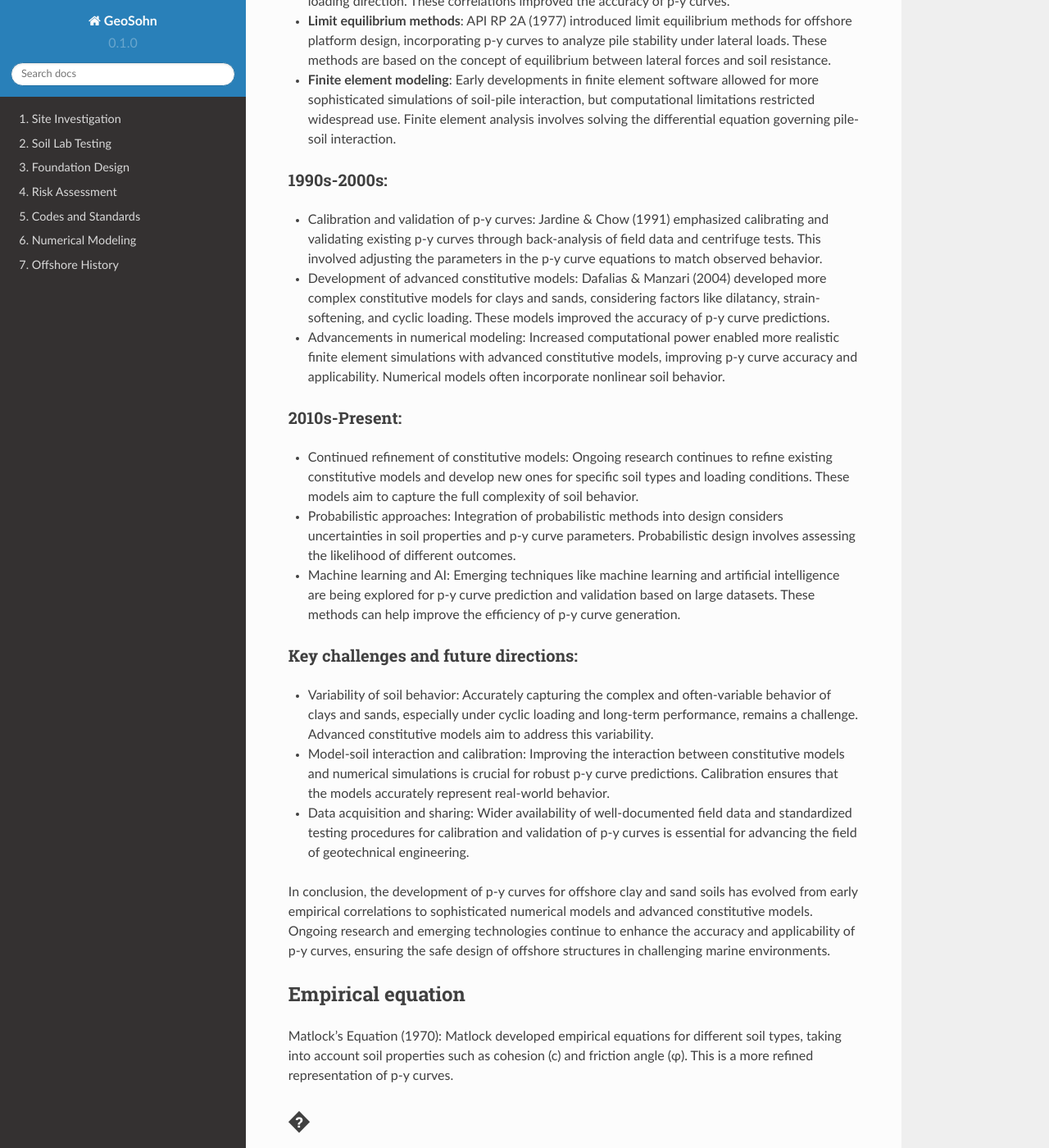
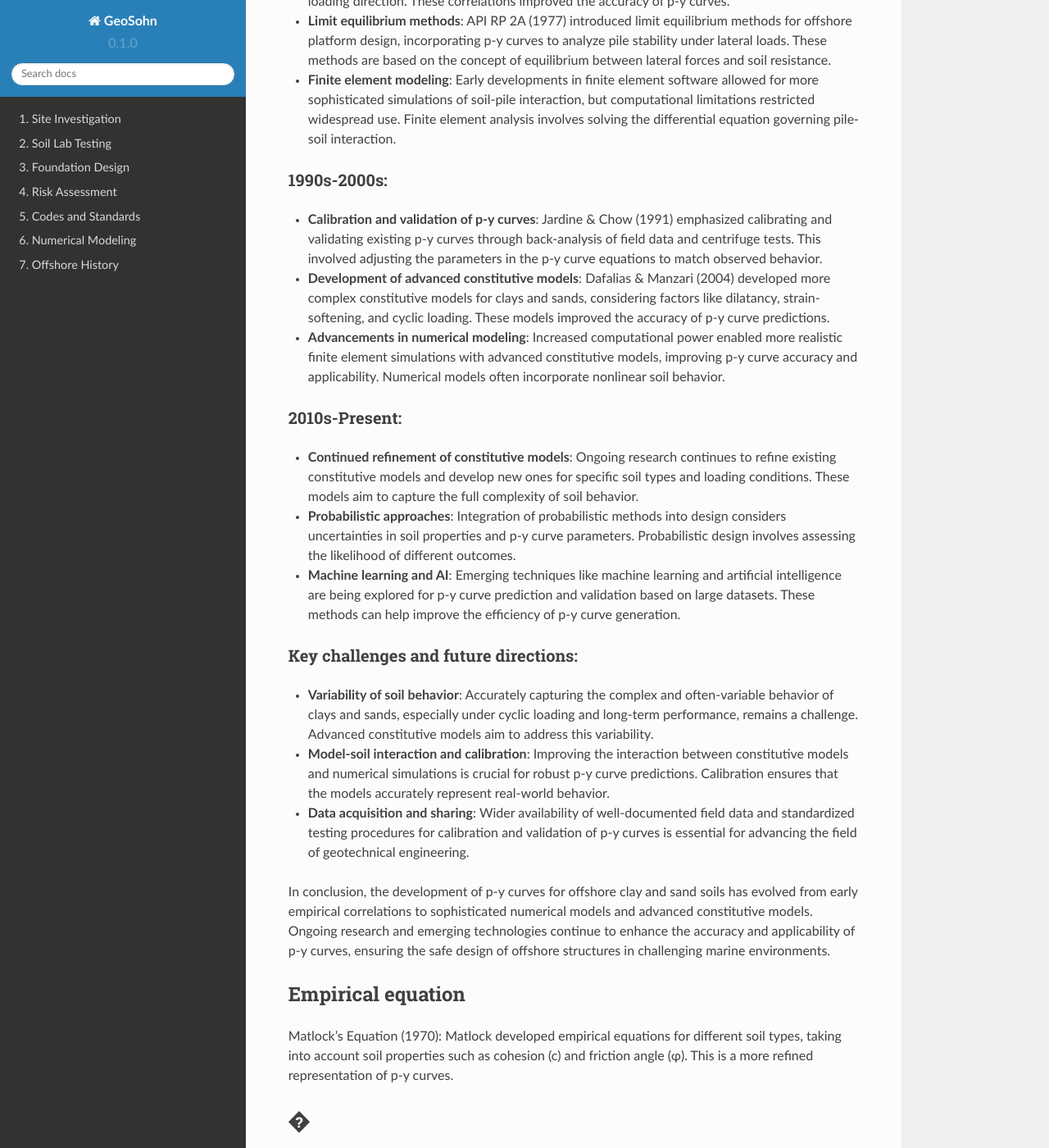
Before and after one commit to jrson11/GeoSohn, a Sphinx documentation site: the page built from docs/source/3_1-py_curve.rst, in a window 1280 px wide and 1400 px high, scrolled down 842 px. Shown: the whole window at 82% size. Built offline with Sphinx 7.4.7 and the Read the Docs theme 2.0.0, drawn with Linux system fonts in a browser that asks for light colours.

```diff
--- a/docs/source/3_1-py_curve.rst
+++ b/docs/source/3_1-py_curve.rst
@@ -33,29 +33,29 @@ The concept of p-y curves for analyzing the lateral response of piles dates back
 1990s-2000s:
 .............
 
-- Calibration and validation of p-y curves: Jardine & Chow (1991) emphasized calibrating and validating existing p-y curves through back-analysis of field data and centrifuge tests. This involved adjusting the parameters in the p-y curve equations to match observed behavior.
+- **Calibration and validation of p-y curves**: Jardine & Chow (1991) emphasized calibrating and validating existing p-y curves through back-analysis of field data and centrifuge tests. This involved adjusting the parameters in the p-y curve equations to match observed behavior.
 
-- Development of advanced constitutive models: Dafalias & Manzari (2004) developed more complex constitutive models for clays and sands, considering factors like dilatancy, strain-softening, and cyclic loading. These models improved the accuracy of p-y curve predictions.
+- **Development of advanced constitutive models**: Dafalias & Manzari (2004) developed more complex constitutive models for clays and sands, considering factors like dilatancy, strain-softening, and cyclic loading. These models improved the accuracy of p-y curve predictions.
 
-- Advancements in numerical modeling: Increased computational power enabled more realistic finite element simulations with advanced constitutive models, improving p-y curve accuracy and applicability. Numerical models often incorporate nonlinear soil behavior.
+- **Advancements in numerical modeling**: Increased computational power enabled more realistic finite element simulations with advanced constitutive models, improving p-y curve accuracy and applicability. Numerical models often incorporate nonlinear soil behavior.
 
 2010s-Present:
 ...............
 
-- Continued refinement of constitutive models: Ongoing research continues to refine existing constitutive models and develop new ones for specific soil types and loading conditions. These models aim to capture the full complexity of soil behavior.
+- **Continued refinement of constitutive models**: Ongoing research continues to refine existing constitutive models and develop new ones for specific soil types and loading conditions. These models aim to capture the full complexity of soil behavior.
 
-- Probabilistic approaches: Integration of probabilistic methods into design considers uncertainties in soil properties and p-y curve parameters. Probabilistic design involves assessing the likelihood of different outcomes.
+- **Probabilistic approaches**: Integration of probabilistic methods into design considers uncertainties in soil properties and p-y curve parameters. Probabilistic design involves assessing the likelihood of different outcomes.
 
-- Machine learning and AI: Emerging techniques like machine learning and artificial intelligence are being explored for p-y curve prediction and validation based on large datasets. These methods can help improve the efficiency of p-y curve generation.
+- **Machine learning and AI**: Emerging techniques like machine learning and artificial intelligence are being explored for p-y curve prediction and validation based on large datasets. These methods can help improve the efficiency of p-y curve generation.
 
 Key challenges and future directions:
 ......................................
 
-- Variability of soil behavior: Accurately capturing the complex and often-variable behavior of clays and sands, especially under cyclic loading and long-term performance, remains a challenge. Advanced constitutive models aim to address this variability.
+- **Variability of soil behavior**: Accurately capturing the complex and often-variable behavior of clays and sands, especially under cyclic loading and long-term performance, remains a challenge. Advanced constitutive models aim to address this variability.
 
-- Model-soil interaction and calibration: Improving the interaction between constitutive models and numerical simulations is crucial for robust p-y curve predictions. Calibration ensures that the models accurately represent real-world behavior.
+- **Model-soil interaction and calibration**: Improving the interaction between constitutive models and numerical simulations is crucial for robust p-y curve predictions. Calibration ensures that the models accurately represent real-world behavior.
 
-- Data acquisition and sharing: Wider availability of well-documented field data and standardized testing procedures for calibration and validation of p-y curves is essential for advancing the field of geotechnical engineering.
+- **Data acquisition and sharing**: Wider availability of well-documented field data and standardized testing procedures for calibration and validation of p-y curves is essential for advancing the field of geotechnical engineering.
 
 In conclusion, the development of p-y curves for offshore clay and sand soils has evolved from early empirical correlations to sophisticated numerical models and advanced constitutive models. Ongoing research and emerging technologies continue to enhance the accuracy and applicability of p-y curves, ensuring the safe design of offshore structures in challenging marine environments.
 
```
